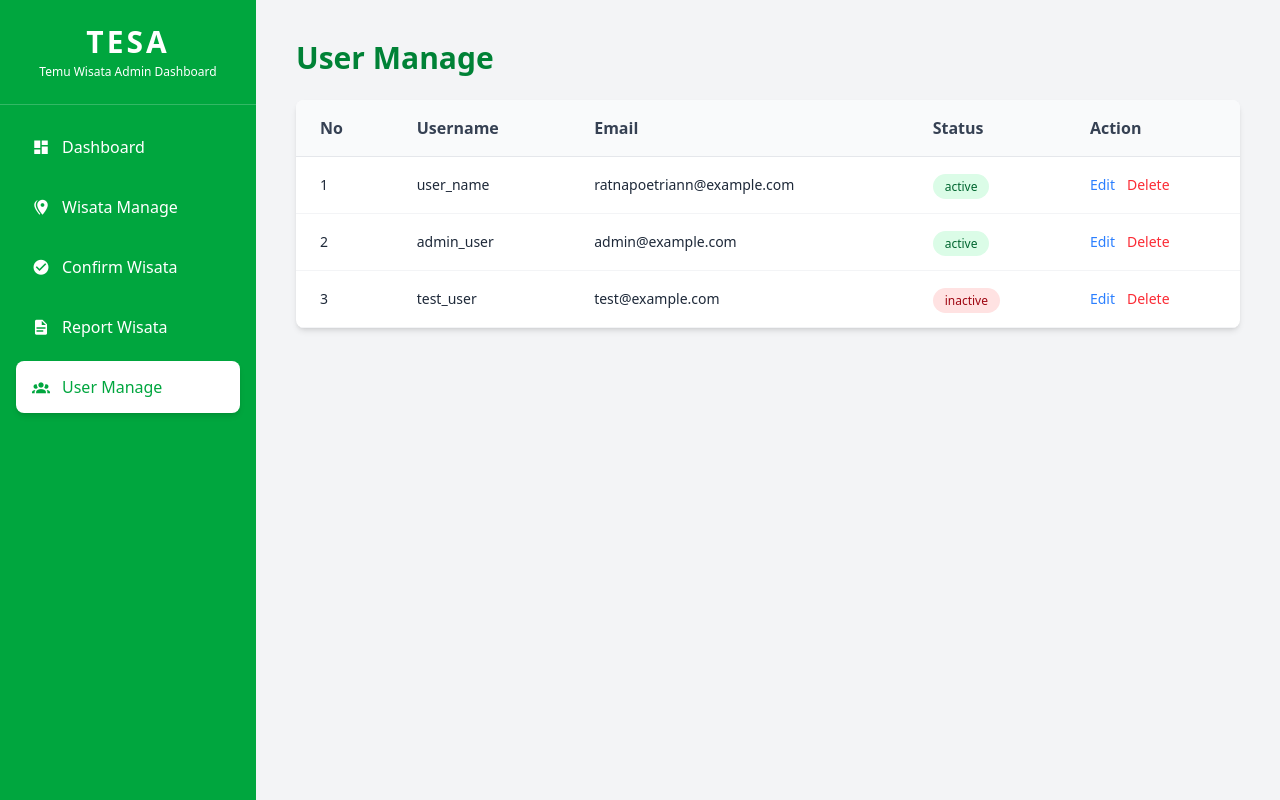
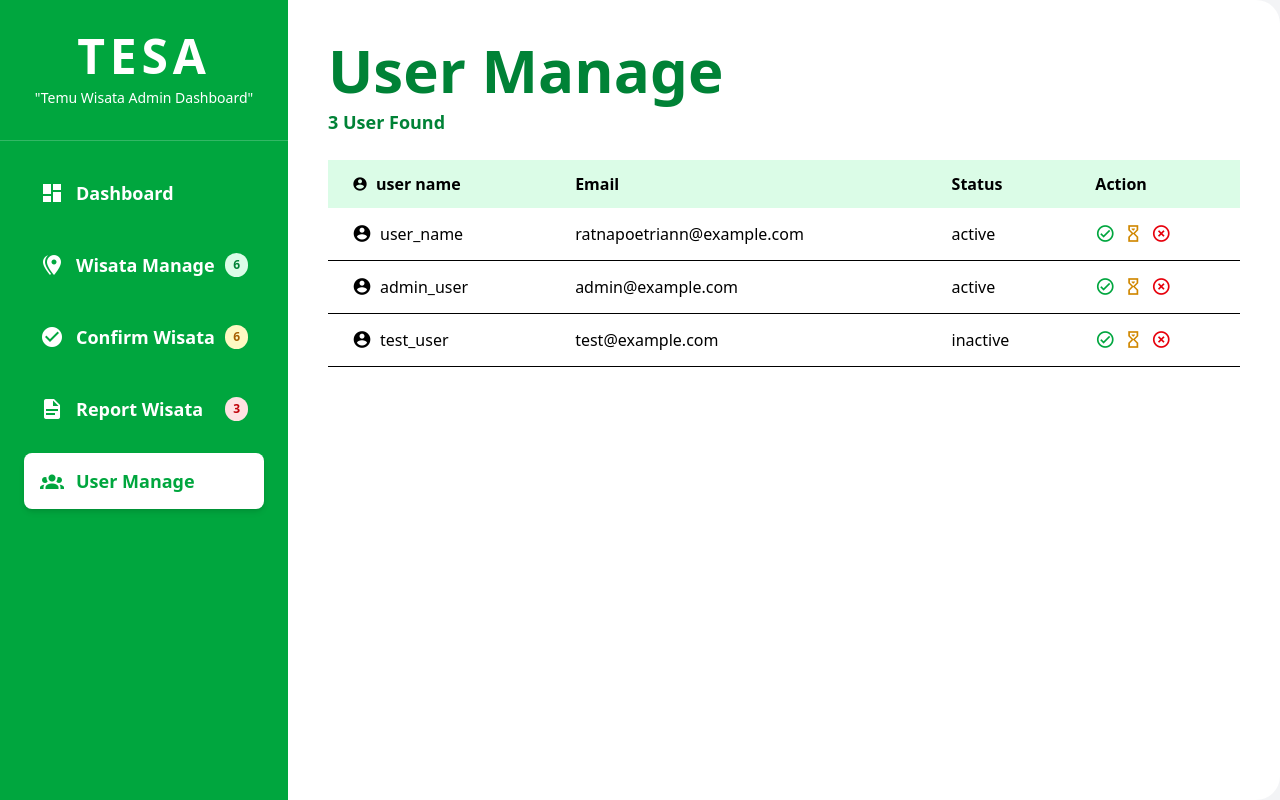
Before and after one commit to ANOVA51/temu-wisata, a Vue app: page /admin in a window 1280 px wide. Both pictures are taken after a click on the element "User Manage". Built offline with nearby package versions, Linux system fonts and the light colour scheme.

Commit message:
update admindashboard +sweetalert2 + count tiap menu

```diff
--- a/package.json
+++ b/package.json
@@ -14,6 +14,7 @@
     "@tailwindcss/vite": "^4.1.6",
     "gsap": "^3.13.0",
     "pinia": "^3.0.1",
+    "sweetalert2": "^11.22.0",
     "tailwindcss": "^4.1.6",
     "vue": "^3.5.13",
     "vue-router": "^4.5.0"
--- a/src/views/AdminDashboardView.vue
+++ b/src/views/AdminDashboardView.vue
@@ -1,5 +1,6 @@
 <script setup>
 import { ref, watch } from 'vue'
+import Swal from 'sweetalert2'
 
 const active = ref('dashboard')
 const direction = ref('right')
@@ -205,6 +206,26 @@ const closeWisataModal = () => {
 }
 
 const approveWisata = (wisata) => {
+  Swal.fire({
+    icon: 'success',
+    html: `
+      <div style="font-size:2rem;font-weight:600;margin:1rem 0;">Approved!</div>
+      <div style="font-size:1.2rem;color:#666;">Wisata berhasil di-approve</div>
+    `,
+    showConfirmButton: true,
+    confirmButtonText: 'OK',
+    customClass: {
+      popup: 'swal2-popup-custom',
+      confirmButton: 'swal2-confirm-custom',
+    },
+    allowOutsideClick: false,
+    allowEscapeKey: false,
+    didOpen: (popup) => {
+      if (Swal.isVisible() && typeof popup.draggable !== 'undefined') {
+        popup.draggable = true
+      }
+    },
+  }).then(() => {
     pendingWisata.value = pendingWisata.value.filter((w) => w.id !== wisata.id)
     wisataList.value.push({
       ...wisata,
@@ -215,10 +236,32 @@ const approveWisata = (wisata) => {
       mapsLink: 'https://maps.google.com/placeholder',
       uploader: 'user_name',
     })
+  })
 }
 
 const rejectWisata = (wisata) => {
+  Swal.fire({
+    icon: 'error',
+    html: `
+      <div style="font-size:2rem;font-weight:600;margin:1rem 0;">Rejected!</div>
+      <div style="font-size:1.2rem;color:#666;">Wisata telah ditolak</div>
+    `,
+    showConfirmButton: true,
+    confirmButtonText: 'OK',
+    customClass: {
+      popup: 'swal2-popup-custom',
+      confirmButton: 'swal2-confirm-custom',
+    },
+    allowOutsideClick: false,
+    allowEscapeKey: false,
+    didOpen: (popup) => {
+      if (Swal.isVisible() && typeof popup.draggable !== 'undefined') {
+        popup.draggable = true
+      }
+    },
+  }).then(() => {
     pendingWisata.value = pendingWisata.value.filter((w) => w.id !== wisata.id)
+  })
 }
 
 const viewReportDetail = (report) => {
@@ -249,18 +292,90 @@ const rejectReport = () => {
     showReportModal.value = false
   }
 }
+
+// User Manage Actions
+const approveUser = (user) => {
+  Swal.fire({
+    icon: 'success',
+    html: `
+      <div style="font-size:2rem;font-weight:600;margin:1rem 0;">User Approved!</div>
+      <div style="font-size:1.2rem;color:#666;">User berhasil diaktifkan</div>
+    `,
+    showConfirmButton: true,
+    confirmButtonText: 'OK',
+    customClass: {
+      popup: 'swal2-popup-custom',
+      confirmButton: 'swal2-confirm-custom',
+    },
+    allowOutsideClick: false,
+    allowEscapeKey: false,
+    didOpen: (popup) => {
+      if (Swal.isVisible() && typeof popup.draggable !== 'undefined') {
+        popup.draggable = true
+      }
+    },
+  })
+  user.status = 'active'
+}
+
+const setUserPending = (user) => {
+  Swal.fire({
+    icon: 'warning',
+    html: `
+      <div style="font-size:2rem;font-weight:600;margin:1rem 0;">User Pending!</div>
+      <div style="font-size:1.2rem;color:#666;">Status user diubah menjadi pending</div>
+    `,
+    showConfirmButton: true,
+    confirmButtonText: 'OK',
+    customClass: {
+      popup: 'swal2-popup-custom',
+      confirmButton: 'swal2-confirm-custom',
+    },
+    allowOutsideClick: false,
+    allowEscapeKey: false,
+    didOpen: (popup) => {
+      if (Swal.isVisible() && typeof popup.draggable !== 'undefined') {
+        popup.draggable = true
+      }
+    },
+  })
+  user.status = 'pending'
+}
+
+const rejectUser = (user) => {
+  Swal.fire({
+    icon: 'error',
+    html: `
+      <div style="font-size:2rem;font-weight:600;margin:1rem 0;">User Rejected!</div>
+      <div style="font-size:1.2rem;color:#666;">User berhasil dinonaktifkan</div>
+    `,
+    showConfirmButton: true,
+    confirmButtonText: 'OK',
+    customClass: {
+      popup: 'swal2-popup-custom',
+      confirmButton: 'swal2-confirm-custom',
+    },
+    allowOutsideClick: false,
+    allowEscapeKey: false,
+    didOpen: (popup) => {
+      if (Swal.isVisible() && typeof popup.draggable !== 'undefined') {
+        popup.draggable = true
+      }
+    },
+  })
+  user.status = 'inactive'
+}
 </script>
 
 <template>
   <div class="flex h-screen bg-gray-100">
     <!-- Sidebar -->
-    <aside class="w-64 bg-green-600 text-white flex flex-col">
-      <div class="p-6 text-center border-b border-white/20">
-        <h1 class="text-3xl font-bold tracking-widest">TESA</h1>
-        <p class="text-xs mt-1">Temu Wisata Admin Dashboard</p>
+    <aside class="w-72 bg-green-600 text-white flex flex-col">
+      <div class="p-8 text-center border-b border-white/20">
+        <h1 class="text-5xl font-extrabold tracking-widest">TESA</h1>
+        <p class="text-sm mt-2 font-light">"Temu Wisata Admin Dashboard"</p>
       </div>
-      <nav class="flex-1 px-4 py-4 space-y-2">
-        <!-- Dashboard -->
+      <nav class="flex-1 px-6 py-6 space-y-4">
         <div
           @click="active = 'dashboard'"
           :class="[
@@ -270,11 +385,9 @@ const rejectReport = () => {
               : 'hover:bg-green-700 text-white',
           ]"
         >
-          <i class="mdi mdi-view-dashboard mr-3 text-lg"></i>
-          <span class="font-medium">Dashboard</span>
+          <i class="mdi mdi-view-dashboard mr-3 text-2xl"></i>
+          <span class="font-semibold text-lg">Dashboard</span>
         </div>
-
-        <!-- Wisata Manage -->
         <div
           @click="active = 'wisata-manage'"
           :class="[
@@ -284,11 +397,13 @@ const rejectReport = () => {
               : 'hover:bg-green-700 text-white',
           ]"
         >
-          <i class="mdi mdi-map-marker-multiple mr-3 text-lg"></i>
-          <span class="font-medium">Wisata Manage</span>
+          <i class="mdi mdi-map-marker-multiple mr-3 text-2xl"></i>
+          <span class="font-semibold text-lg">Wisata Manage</span>
+          <span
+            class="ml-auto bg-green-100 text-green-700 text-xs font-bold px-2 py-1 rounded-full"
+            >{{ wisataList.length }}</span
+          >
         </div>
-
-        <!-- Confirm Wisata -->
         <div
           @click="active = 'confirm-wisata'"
           :class="[
@@ -298,11 +413,13 @@ const rejectReport = () => {
               : 'hover:bg-green-700 text-white',
           ]"
         >
-          <i class="mdi mdi-check-circle mr-3 text-lg"></i>
-          <span class="font-medium">Confirm Wisata</span>
+          <i class="mdi mdi-check-circle mr-3 text-2xl"></i>
+          <span class="font-semibold text-lg">Confirm Wisata</span>
+          <span
+            class="ml-auto bg-yellow-100 text-yellow-700 text-xs font-bold px-2 py-1 rounded-full"
+            >{{ pendingWisata.length }}</span
+          >
         </div>
-
-        <!-- Report Wisata -->
         <div
           @click="active = 'report-wisata'"
           :class="[
@@ -312,11 +429,12 @@ const rejectReport = () => {
               : 'hover:bg-green-700 text-white',
           ]"
         >
-          <i class="mdi mdi-file-document mr-3 text-lg"></i>
-          <span class="font-medium">Report Wisata</span>
+          <i class="mdi mdi-file-document mr-3 text-2xl"></i>
+          <span class="font-semibold text-lg">Report Wisata</span>
+          <span class="ml-auto bg-red-100 text-red-700 text-xs font-bold px-2 py-1 rounded-full">{{
+            reportData.length
+          }}</span>
         </div>
-
-        <!-- User Manage -->
         <div
           @click="active = 'user-manage'"
           :class="[
@@ -326,18 +444,61 @@ const rejectReport = () => {
               : 'hover:bg-green-700 text-white',
           ]"
         >
-          <i class="mdi mdi-account-group mr-3 text-lg"></i>
-          <span class="font-medium">User Manage</span>
+          <i class="mdi mdi-account-group mr-3 text-2xl"></i>
+          <span class="font-semibold text-lg">User Manage</span>
         </div>
       </nav>
     </aside>
 
-    <!-- Main Content with Slide Transition -->
-    <main class="flex-1 p-10 relative overflow-hidden">
-      <transition :name="`slide-${direction}`" mode="out-in">
-        <div :key="active">
+    <!-- Main Content -->
+    <main class="flex-1 p-10 relative overflow-hidden bg-white rounded-tr-3xl rounded-br-3xl">
+      <div v-if="active === 'user-manage'">
+        <h2 class="text-6xl font-extrabold text-green-700 mb-2">User Manage</h2>
+        <div class="text-lg font-semibold text-green-700 mb-6">
+          {{ userData.length }} User Found
+        </div>
+        <div class="overflow-x-auto">
+          <table class="min-w-full rounded-lg">
+            <thead>
+              <tr class="bg-green-100">
+                <th class="py-3 px-6 text-left font-semibold">
+                  <i class="mdi mdi-account-circle mr-2"></i>user name
+                </th>
+                <th class="py-3 px-6 text-left font-semibold">Email</th>
+                <th class="py-3 px-6 text-left font-semibold">Status</th>
+                <th class="py-3 px-6 text-left font-semibold">Action</th>
+              </tr>
+            </thead>
+            <tbody>
+              <tr v-for="user in userData" :key="user.email" class="border-b hover:bg-green-50">
+                <td class="py-3 px-6 flex items-center">
+                  <i class="mdi mdi-account-circle mr-2 text-xl"></i>
+                  {{ user.username }}
+                </td>
+                <td class="py-3 px-6">{{ user.email }}</td>
+                <td class="py-3 px-6">{{ user.status || 'User' }}</td>
+                <td class="py-3 px-6 flex items-center space-x-2">
+                  <button class="text-green-600 hover:text-green-800" @click="approveUser(user)">
+                    <i class="mdi mdi-check-circle-outline text-xl"></i>
+                  </button>
+                  <button
+                    class="text-yellow-600 hover:text-yellow-800"
+                    @click="setUserPending(user)"
+                  >
+                    <i class="mdi mdi-timer-sand text-xl"></i>
+                  </button>
+                  <button class="text-red-600 hover:text-red-800" @click="rejectUser(user)">
+                    <i class="mdi mdi-close-circle-outline text-xl"></i>
+                  </button>
+                </td>
+              </tr>
+            </tbody>
+          </table>
+        </div>
+      </div>
+
       <!-- Dashboard -->
-          <div v-if="active === 'dashboard'">
+      <div v-else-if="active === 'dashboard'">
         <h2 class="text-3xl font-bold text-green-700 mb-6">Dashboard</h2>
         <div class="grid grid-cols-2 gap-6">
           <!-- User Card -->
@@ -371,6 +532,7 @@ const rejectReport = () => {
       <!-- Wisata Manage -->
       <div v-else-if="active === 'wisata-manage'">
         <h2 class="text-3xl font-bold text-green-700 mb-6">Wisata Manage</h2>
+        <div class="text-lg font-semibold text-green-700 mb-6">{{ wisataList.length }} Wisata</div>
         <div class="grid grid-cols-1 md:grid-cols-3 gap-6">
           <div
             v-for="wisata in wisataList"
@@ -430,9 +592,7 @@ const rejectReport = () => {
                   <p>
                     <span class="font-medium">Estimated entry:</span> {{ selectedWisata.price }}
                   </p>
-                      <p>
-                        <span class="font-medium">Rating:</span> ⭐ {{ selectedWisata.rating }}/5
-                      </p>
+                  <p><span class="font-medium">Rating:</span> ⭐ {{ selectedWisata.rating }}/5</p>
                   <p><span class="font-medium">Address:</span> {{ selectedWisata.address }}</p>
                 </div>
                 <div>
@@ -465,6 +625,9 @@ const rejectReport = () => {
       <!-- Confirm Wisata -->
       <div v-else-if="active === 'confirm-wisata'">
         <h2 class="text-3xl font-bold text-green-700 mb-6">Confirm Wisata</h2>
+        <div class="text-lg font-semibold text-green-700 mb-6">
+          {{ pendingWisata.length }} Pending Wisata
+        </div>
         <div class="grid grid-cols-1 md:grid-cols-3 gap-6">
           <div
             v-for="wisata in pendingWisata"
@@ -502,6 +665,7 @@ const rejectReport = () => {
       <!-- Report Wisata -->
       <div v-else-if="active === 'report-wisata'">
         <h2 class="text-3xl font-bold text-green-700 mb-6">Wisata Report</h2>
+        <div class="text-lg font-semibold text-green-700 mb-6">{{ reportData.length }} Report</div>
 
         <div class="bg-white rounded-lg shadow-md overflow-hidden">
           <div class="overflow-x-auto">
@@ -550,62 +714,6 @@ const rejectReport = () => {
           </div>
         </div>
       </div>
-
-          <!-- User Manage -->
-          <div v-else-if="active === 'user-manage'">
-            <h2 class="text-3xl font-bold text-green-700 mb-6">User Manage</h2>
-
-            <div class="bg-white rounded-lg shadow-md overflow-hidden">
-              <div class="overflow-x-auto">
-                <table class="min-w-full">
-                  <thead>
-                    <tr class="bg-gray-50 border-b border-gray-200">
-                      <th class="text-left py-4 px-6 font-semibold text-gray-700">No</th>
-                      <th class="text-left py-4 px-6 font-semibold text-gray-700">Username</th>
-                      <th class="text-left py-4 px-6 font-semibold text-gray-700">Email</th>
-                      <th class="text-left py-4 px-6 font-semibold text-gray-700">Status</th>
-                      <th class="text-left py-4 px-6 font-semibold text-gray-700">Action</th>
-                    </tr>
-                  </thead>
-                  <tbody>
-                    <tr
-                      v-for="(user, index) in userData"
-                      :key="user.id"
-                      class="border-b border-gray-100 hover:bg-gray-50"
-                    >
-                      <td class="py-4 px-6 text-sm text-gray-800">{{ index + 1 }}</td>
-                      <td class="py-4 px-6 text-sm text-gray-800">{{ user.username }}</td>
-                      <td class="py-4 px-6 text-sm text-gray-800">{{ user.email }}</td>
-                      <td class="py-4 px-6">
-                        <span
-                          :class="[
-                            'px-3 py-1 rounded-full text-xs font-medium',
-                            user.status === 'active'
-                              ? 'bg-green-100 text-green-800'
-                              : 'bg-red-100 text-red-800',
-                          ]"
-                        >
-                          {{ user.status }}
-                        </span>
-                      </td>
-                      <td class="py-4 px-6">
-                        <div class="flex space-x-3">
-                          <button class="text-blue-500 hover:text-blue-600 text-sm font-medium">
-                            Edit
-                          </button>
-                          <button class="text-red-500 hover:text-red-600 text-sm font-medium">
-                            Delete
-                          </button>
-                        </div>
-                      </td>
-                    </tr>
-                  </tbody>
-                </table>
-              </div>
-            </div>
-          </div>
-        </div>
-      </transition>
     </main>
 
     <!-- Modal for Report Detail -->
```
Also changed, not shown: 1 other file (tests, documents, lock files or other folders). Lines whose indentation alone changed are shown as unchanged.
